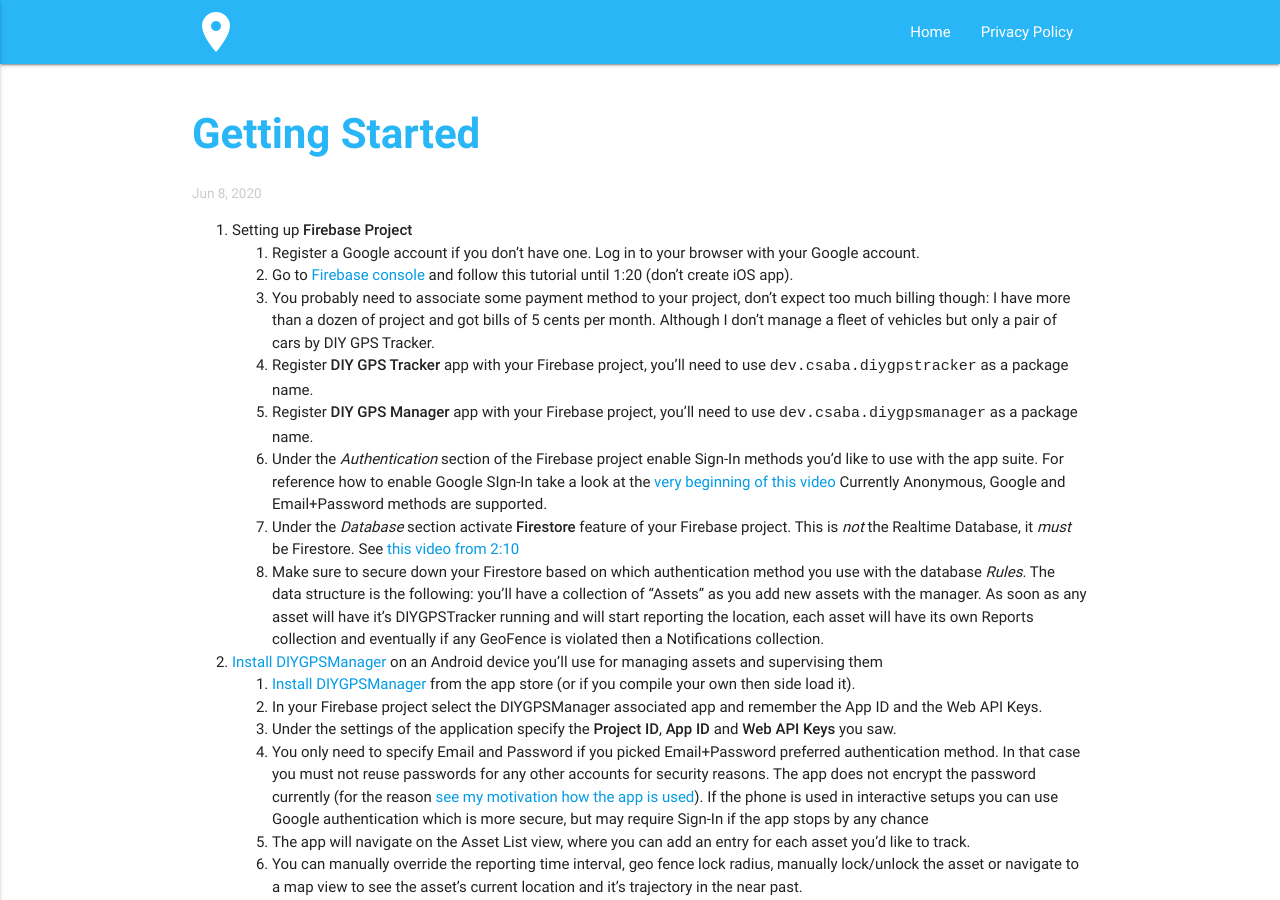
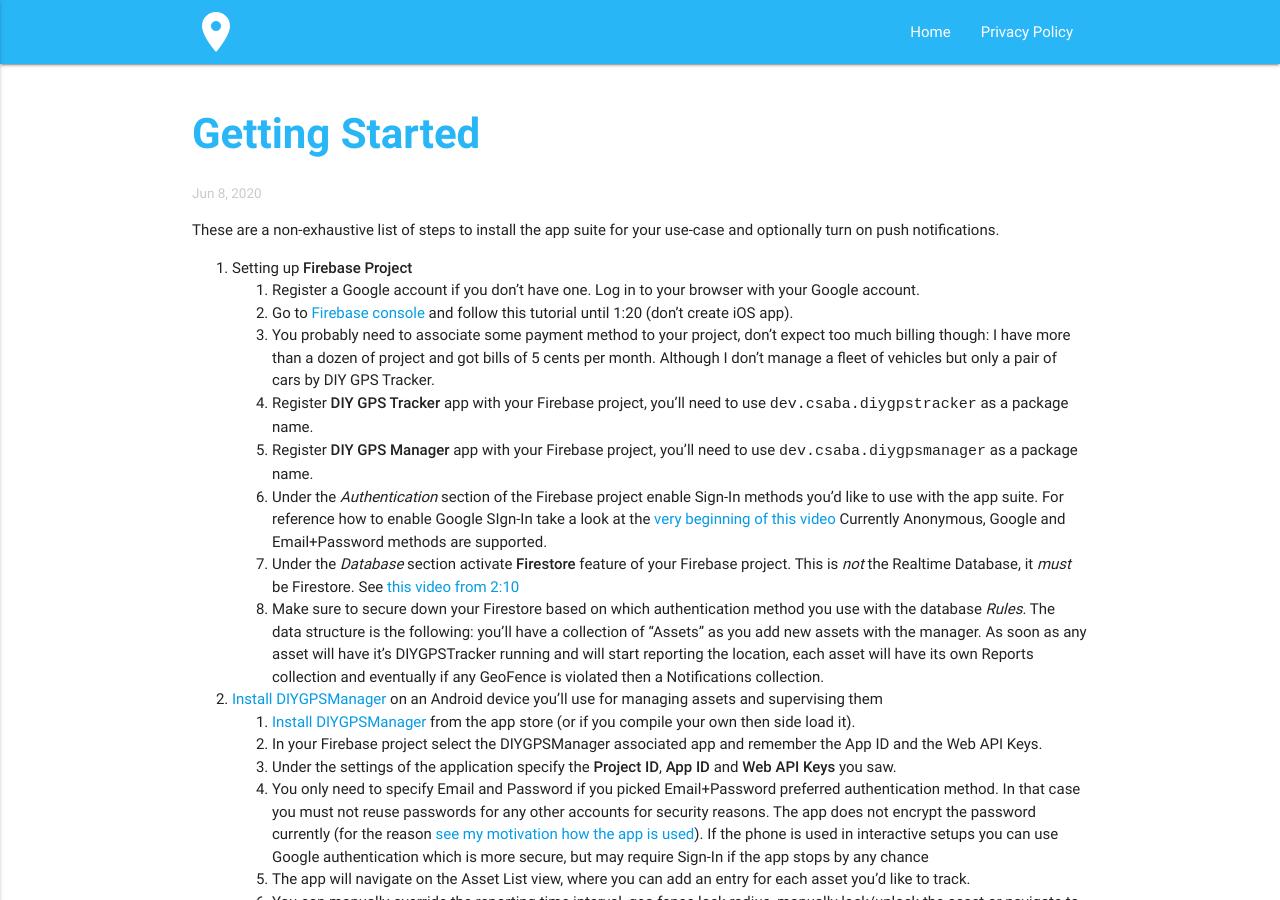
Before and after one commit to DIYGPSTracker/DIYGPSTracker.github.io, a Jekyll site: the page built from _posts/2020-06-08-getting-started.md, in a window 1280 px wide and 900 px high. Built offline with Jekyll 4.4.1, drawn with Linux system fonts in a browser that asks for light colours.

Commit message:
Adding lead-in paragraph to avoid mess-up of blog list due to embedded lists not closed when truncated

```diff
--- a/_posts/2020-06-08-getting-started.md
+++ b/_posts/2020-06-08-getting-started.md
@@ -1,6 +1,8 @@
 ---
 layout: post
 ---
+
+These are a non-exhaustive list of steps to install the app suite for your use-case and optionally turn on push notifications.
 
 1. Setting up **Firebase Project**
    0. Register a Google account if you don't have one. Log in to your browser with your Google account.
```
